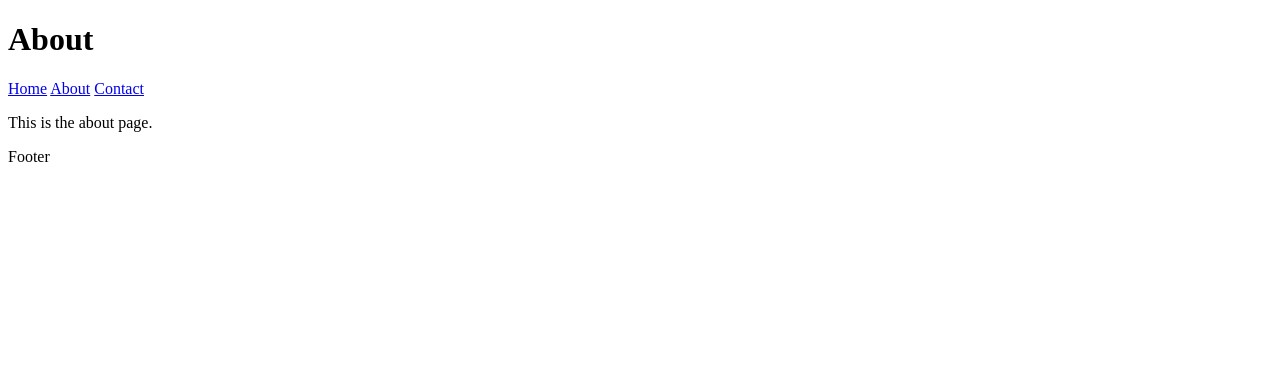
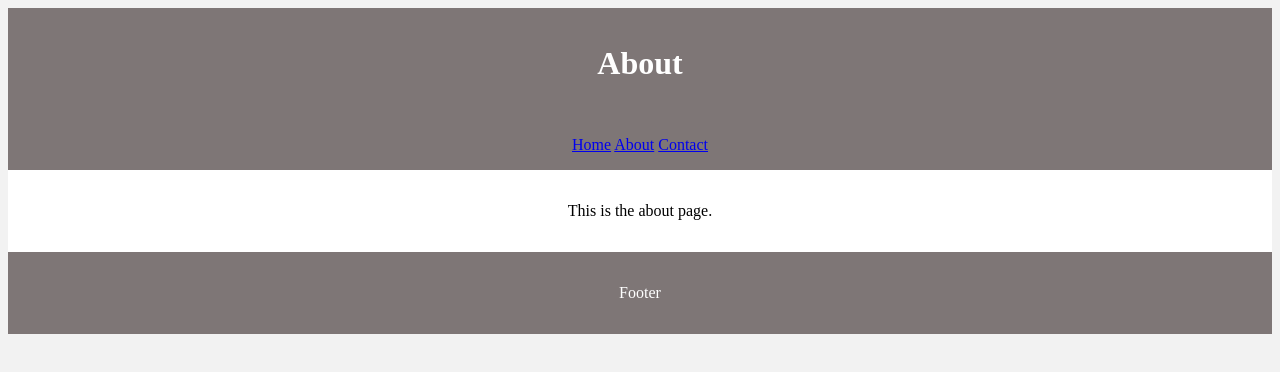
Before and after one commit to Maximilian741/web-dev-homework, a plain HTML site: page website-02/about.html in a window 1280 px wide. Drawn offline with Linux system fonts and the light colour scheme.

Commit message:
Added a very basic styling element to the header of each of the pages.
TODO: Make the stylin gmore pleasing.
TODO: Index.html - Add the text and image content of my instructions.
TODO: about.html - Tell the user about the instructable.  Why did I chooose this project,
       what does it mean for me, Where can the user learn more.
TODO: contact.html - Create a fomr element with at least 2 input elements and a submit button.

```diff
--- a/website-02/about.html
+++ b/website-02/about.html
@@ -2,6 +2,34 @@
 <!DOCTYPE html>
 <html lang="en">
 <head>
+    <style>
+        body {
+            background-color: #f2f2f2;
+        }
+        header {
+            background-color: #7e7676;
+            color: #fff;
+            padding: 1em;
+            text-align: center;
+        }
+        nav {
+            background-color: #7e7676;
+            color: #fff;
+            padding: 1em;
+            text-align: center;
+        }
+        main {
+            background-color: #fff;
+            padding: 1em;
+            text-align: center;
+        }
+        footer {
+            background-color: #7e7676;
+            color: #fff;
+            padding: 1em;
+            text-align: center;
+        }
+    </style>
     <meta charset="UTF-8">
     <title>About</title>
 </head>
```
Also changed, not shown: website-02/contact.html (+28 -0 lines), website-02/index.html (+28 -0 lines).
